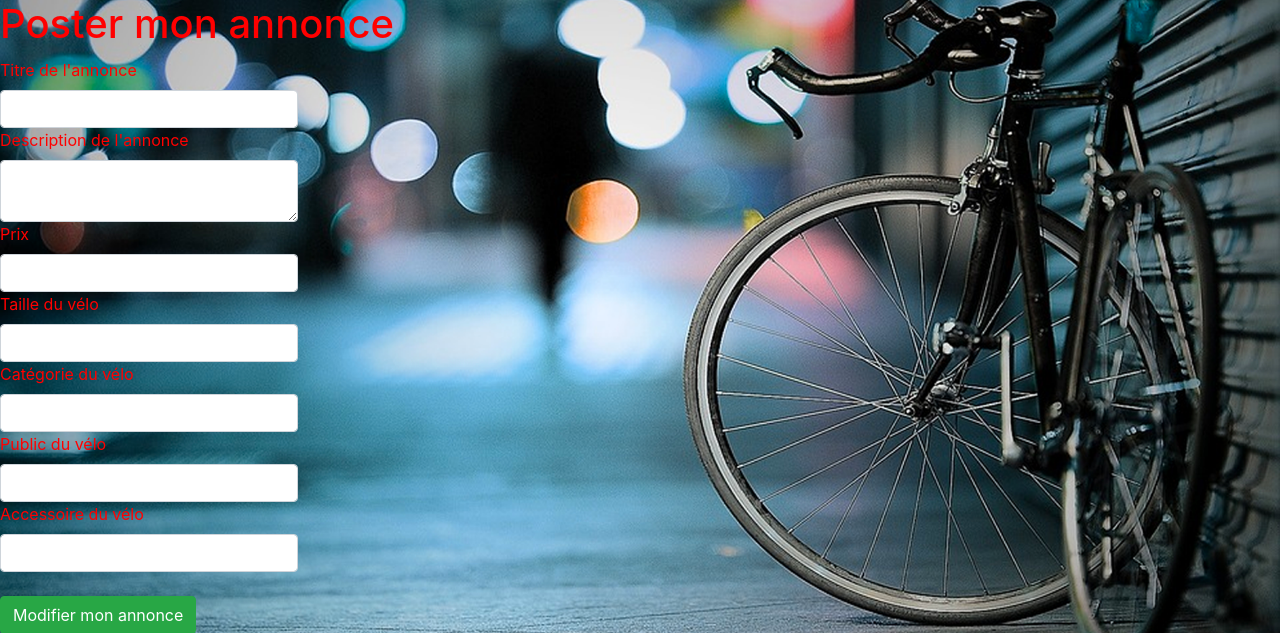
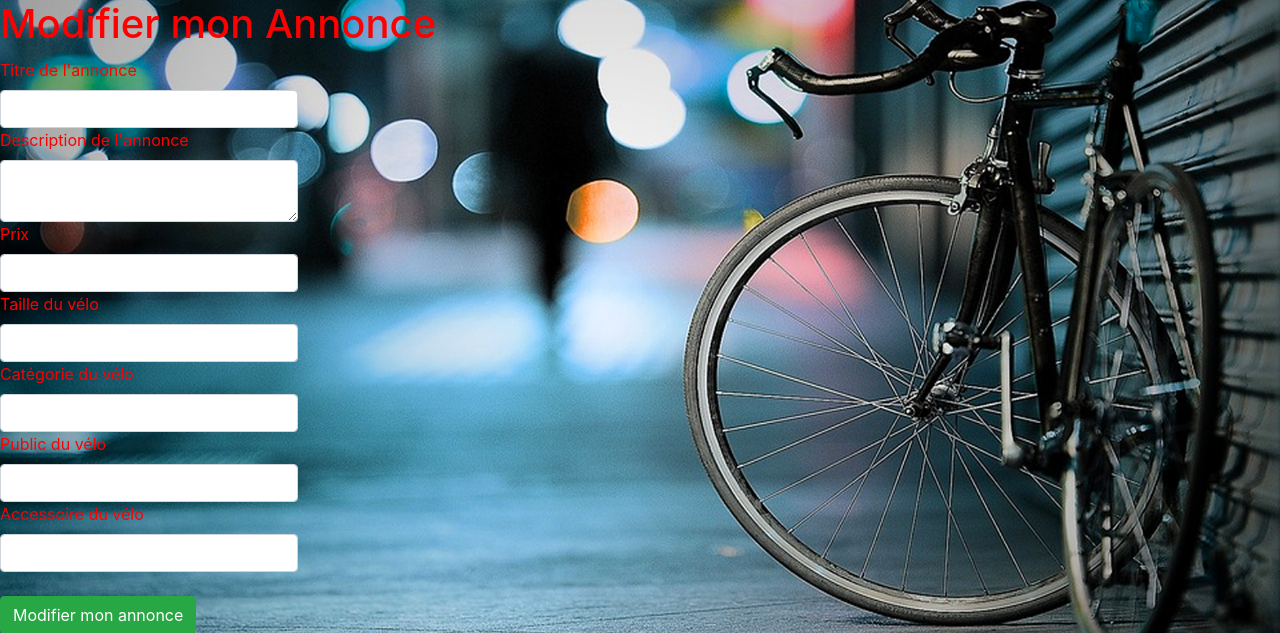
Before and after one commit to elatrach/velo, a Symfony app: template templates/annonce/annonce_edit.html.twig in a window 1280 px wide. Shown: the part 101-734 px from the top of the page. Run offline with Twig, Linux system fonts and the light colour scheme; the template is opened without the code that fills it, so the values that code supplies are empty; form fields are guessed from the names that the template uses; some libraries are stand-ins or nearby versions.

Commit message:
jsais pas

```diff
--- a/src/Controller/AnnonceController.php
+++ b/src/Controller/AnnonceController.php
@@ -128,4 +128,5 @@ class AnnonceController extends AbstractController
         }
         return $this->render('annonce/afficheAnnonce.html.twig',['velo'=>$velo,'date'=>$dateReservation]);
     }
+
 }
--- a/templates/annonce/annonce_edit.html.twig
+++ b/templates/annonce/annonce_edit.html.twig
@@ -1,7 +1,7 @@
 {% extends 'base.html.twig' %}
 
 {% block body %}
-<h1>Poster mon annonce</h1>
+<h1>Modifier mon Annonce</h1>
 <div class="row">
 	<div class="col-3">
 		{{form_start(form)}}
```
